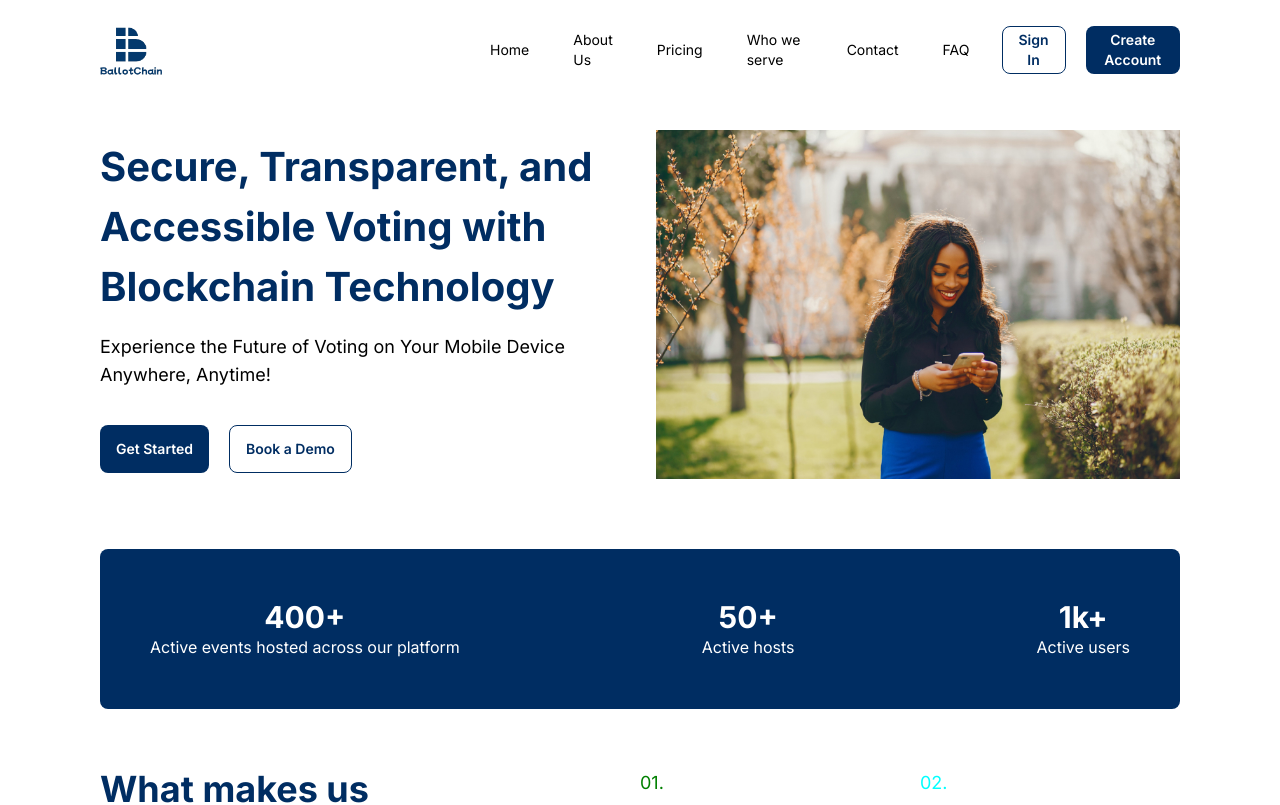
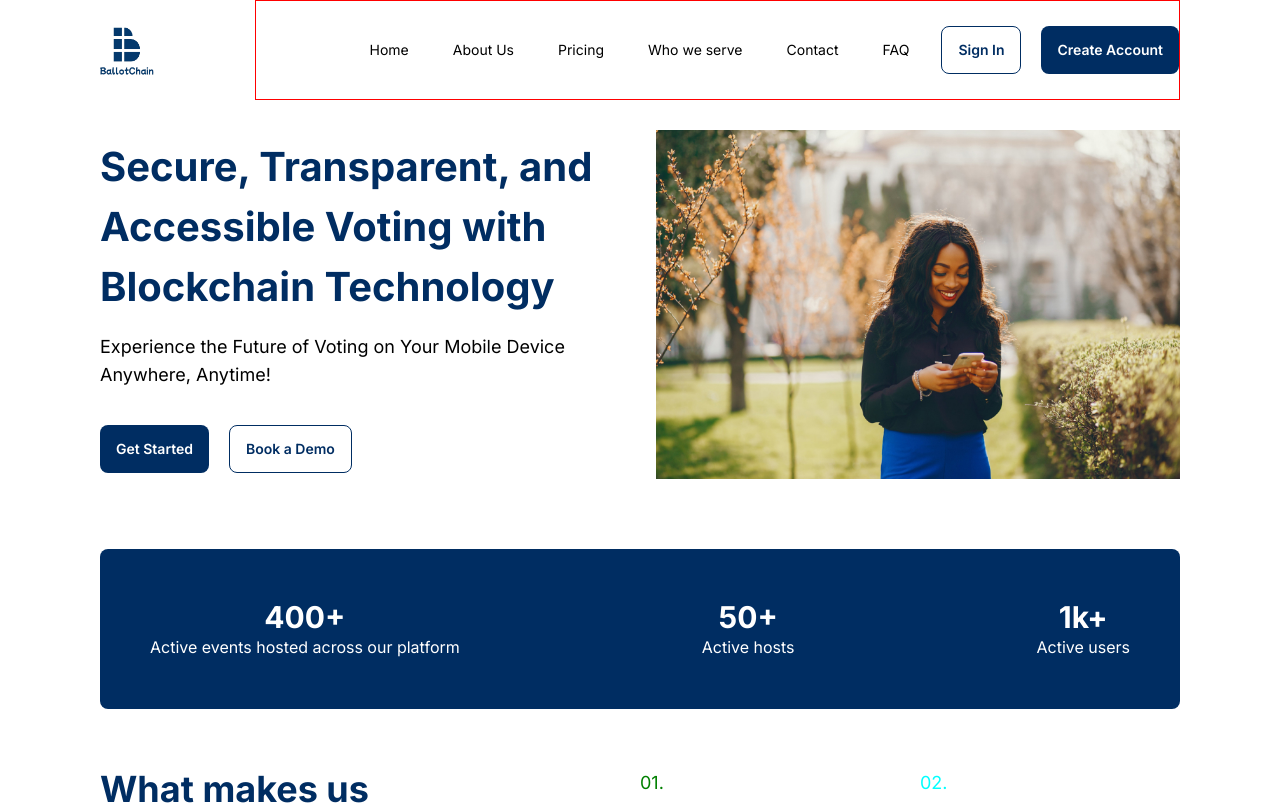
Before and after one commit to harzyz/ballotchain, a Next.js app: page / in a window 1280 px wide. Shown: the top 805 px of the page. Built offline with nearby package versions, Linux system fonts and the light colour scheme.

Commit message:
Update navbar.tsx

```diff
--- a/src/components/reusables/navbar.tsx
+++ b/src/components/reusables/navbar.tsx
@@ -32,7 +32,7 @@ const Navbar = () => {
     },
   ];
   return (
-    <div className="wrapper bg-[#ffffffb3] z-20 sticky top-0 flex justify-between items-center h-[100px]">
+    <div className="wrapper bg-[#ffffffb3] z-20 sticky top-0 flex gap-[100px] justify-between items-center h-[100px]">
       <div
         onClick={() => setIsOpen(!isOpen)}
         className={`toggle lg:hidden transition-all duration-500 ${isOpen ? 'change' : ''} `}
@@ -49,19 +49,19 @@ const Navbar = () => {
           alt="BallotChain Logo"
         />
       </div>
-      <nav className="h-full hidden w-[65%] lg:flex items-center">
-        <ul className="flex gap-5 items-center">
+      <nav className="h-full hidden w-full md:debugger justify-end lg:flex items-center">
+        <ul className="flex xl:gap-5 gap-4 w-full justify-end items-center">
           {navItems.map((item) => (
             <li
               key={item.id}
-              className="py-2 px-3 text-sm rounded-[8px] hover:bg-primary hover:text-[#ffff]"
+              className="py-2 px-3 xl:text-sm text-xs rounded-[8px] hover:bg-primary hover:text-[#ffff]"
             >
               {item.navItem}
             </li>
           ))}
 
-          <li className="btn bg-white border border-primary text-primary hover:bg-primary hover:text-[#ffff]">Sign In</li>
-          <li className="btn">Create Account</li>
+          <li className="btn xl:text-sm text-xs bg-white border border-primary text-primary hover:bg-primary hover:text-[#ffff]">Sign In</li>
+          <li className="btn xl:text-sm text-xs">Create Account</li>
         </ul>
       </nav>
 
```
